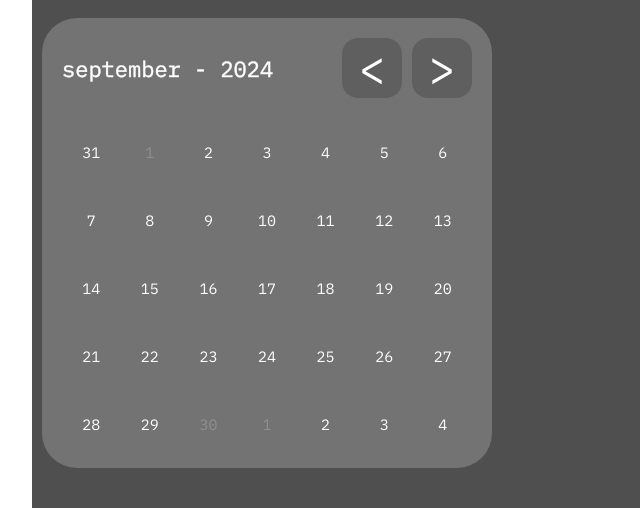
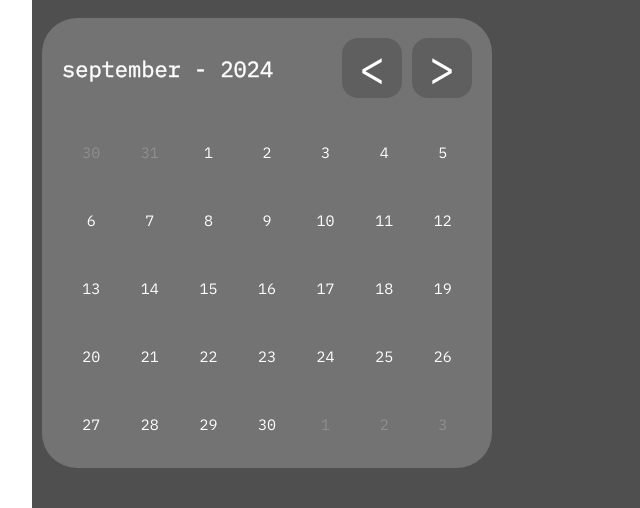
Before and after one commit to SenorBlub/LMS-FE-S3-Project, a Vue app: page / in a window 1280 px wide. Shown: the part 872-1380 px from the top of the page, without its empty margins (0-640 px from the left). Built offline with nearby package versions, Linux system fonts and the light colour scheme.

Commit message:
dateselector update

```diff
--- a/src/components/Calendar/parts/DateSelector.vue
+++ b/src/components/Calendar/parts/DateSelector.vue
@@ -5,9 +5,42 @@ const selectedDayIndex = ref<[number, number] | null>(null)
 const month = 'september' //reference a store for date here
 const year = 2024 //reference a store for date here
 const daysInMonth = [
-  31, 1, 2, 3, 4, 5, 6, 7, 8, 9, 10, 11, 12, 13, 14, 15, 16, 17, 18, 19, 20, 21, 22, 23, 24, 25, 26,
-  27, 28, 29, 30, 1, 2, 3, 4
+  1, 2, 3, 4, 5, 6, 7, 8, 9, 10, 11, 12, 13, 14, 15, 16, 17, 18, 19, 20, 21, 22, 23, 24, 25, 26, 27,
+  28, 29, 30
 ]
+const previousMonthLength = 31
+let leading: number[] = []
+let trailing: number[] = []
+
+const daysOnCalendar = (selectedMonth: number[], previousMonthLength: number) => {
+  const leftoverDays = 35 - selectedMonth.length
+  let leadingDays = []
+  let trailingDays = []
+  if (leftoverDays % 2 !== 1) {
+    for (let i = 0; i < leftoverDays / 2; i++) {
+      leadingDays.push(previousMonthLength - i)
+      trailingDays.push(i + 1)
+    }
+  } else {
+    for (let i = 0; i < (leftoverDays - 1) / 2; i++) {
+      leadingDays.push(previousMonthLength - i)
+    }
+    for (let i = 0; i < (leftoverDays + 1) / 2; i++) {
+      trailingDays.push(i + 1)
+    }
+  }
+  leadingDays.reverse()
+
+  console.log([leadingDays, selectedMonth, trailingDays])
+  let result = leadingDays.concat(selectedMonth)
+  result = result.concat(trailingDays)
+  leading = leadingDays
+  trailing = trailingDays
+  return result
+}
+
+const minMonthDay = 1
+const maxMonthDay = 30
 
 const chunkArray = (arr: number[], chunkSize: number, leadingEmptyDays: number) => {
   const result = []
@@ -32,15 +65,27 @@ const chunkArray = (arr: number[], chunkSize: number, leadingEmptyDays: number)
 }
 
 const weeks = computed(() => {
-  return chunkArray(daysInMonth, 7, 0)
+  return chunkArray(daysOnCalendar(daysInMonth, previousMonthLength), 7, 0)
 })
 
 const handleDateClick = (weekIndex: number, dayIndex: number) => {
-  selectedDayIndex.value = [weekIndex, dayIndex]
+  if (
+    selectedDayIndex.value &&
+    selectedDayIndex.value[0] === weekIndex &&
+    selectedDayIndex.value[1] === dayIndex
+  ) {
+    selectedDayIndex.value = null
+  } else {
+    selectedDayIndex.value = [weekIndex, dayIndex]
+  }
   console.log(
     `Selected: Week ${weekIndex}, Day ${dayIndex}, Date: ${weeks.value[weekIndex][dayIndex]}`
   )
 }
+
+const handlePreviousMonth = () => {}
+
+const handleNextMonth = () => {}
 </script>
 
 <template>
@@ -53,8 +98,18 @@ const handleDateClick = (weekIndex: number, dayIndex: number) => {
         <div class="filler-div"></div>
       </div>
       <div class="month-selector">
-        <button class="previous-month bg-black/30 rounded-2xl text-bigger content-center"><</button>
-        <button class="next-month bg-black/30 rounded-2xl text-bigger content-center">></button>
+        <button
+          @click="handlePreviousMonth()"
+          class="previous-month bg-black/30 rounded-2xl text-bigger content-center"
+        >
+          <
+        </button>
+        <button
+          @click="handleNextMonth()"
+          class="next-month bg-black/30 rounded-2xl text-bigger content-center"
+        >
+          >
+        </button>
       </div>
     </div>
     <div class="flex flex-col date-container text-opacity-100">
@@ -85,14 +140,14 @@ const handleDateClick = (weekIndex: number, dayIndex: number) => {
             'rounded-l-full': selectedDayIndex && dayIndex === 0,
             'text-opacity-20':
               weeks[weekIndex][dayIndex] &&
-              weeks[weekIndex][dayIndex + 1] &&
-              weeks[weekIndex][dayIndex - 1] &&
-              (weeks[weekIndex][dayIndex] > weeks[weekIndex][dayIndex + 1] ||
-                weeks[weekIndex][dayIndex] < weeks[weekIndex][dayIndex - 1]),
+              ((weekIndex < 1 && weeks[weekIndex][dayIndex] > 10) ||
+                (weekIndex > 3 && weeks[weekIndex][dayIndex] <= trailing[trailing.length - 1])) &&
+              (leading.includes(weeks[weekIndex][dayIndex]) ||
+                trailing.includes(weeks[weekIndex][dayIndex])),
             'cursor-pointer': day !== null,
             'text-center text-white flex items-center justify-center': true
           }"
-          class="px-5 h-full w-20"
+          class="px-5 h-full select-none w-20"
         >
           {{ day }}
         </span>
```
